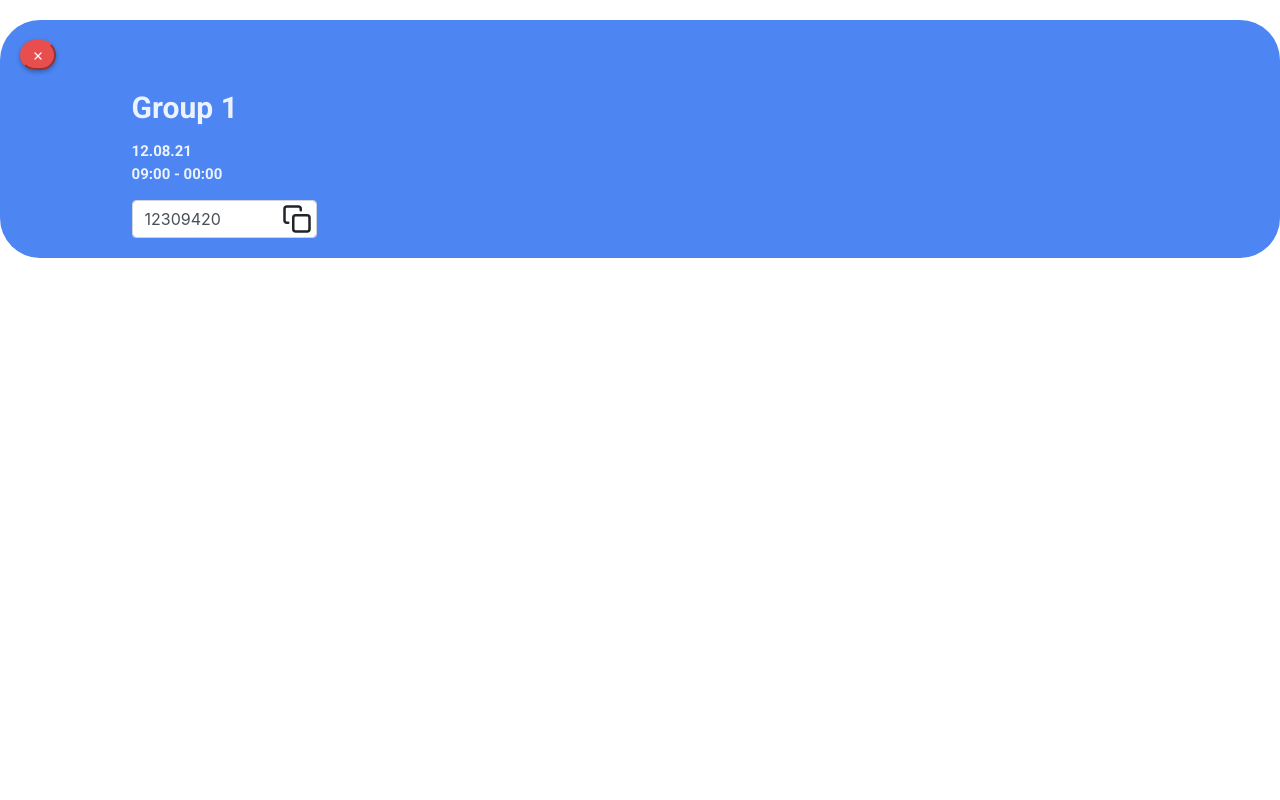
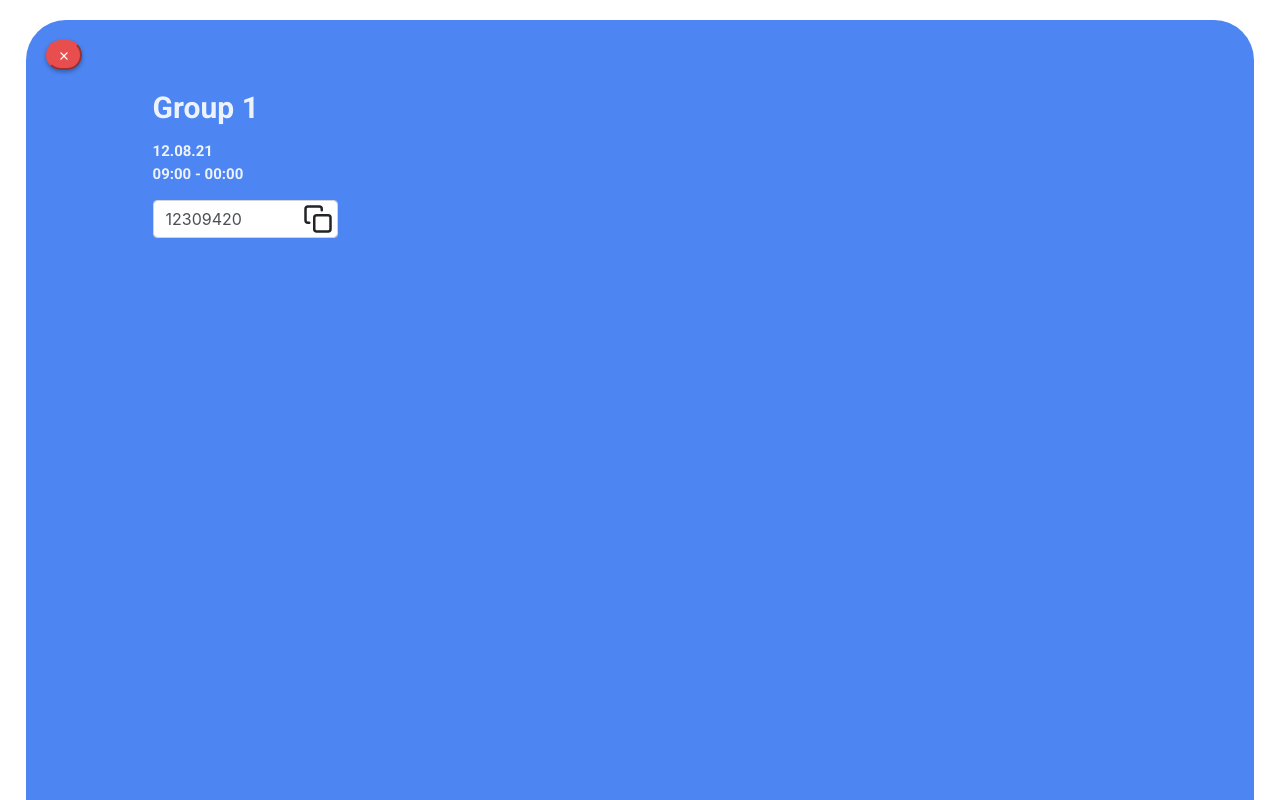
Before and after one commit to G-D-Tech/kompiter, a React (Create React App) app: page /GroupPage in a window 1280 px wide. Shown: the top 800 px of the page. Built offline with nearby package versions, Linux system fonts and the light colour scheme.

Commit message:
modal css

```diff
--- a/src/styles/ModalGroup.css
+++ b/src/styles/ModalGroup.css
@@ -1,8 +1,10 @@
 .modalGroup-content {
   padding: 20px;
+  padding-bottom: 100%;
   margin-top: 20px;
   background-color: #4d85f2;
-
+  margin-left: 2%;
+  margin-right: 2%;
   border-radius: 40px;
 }
 
```
